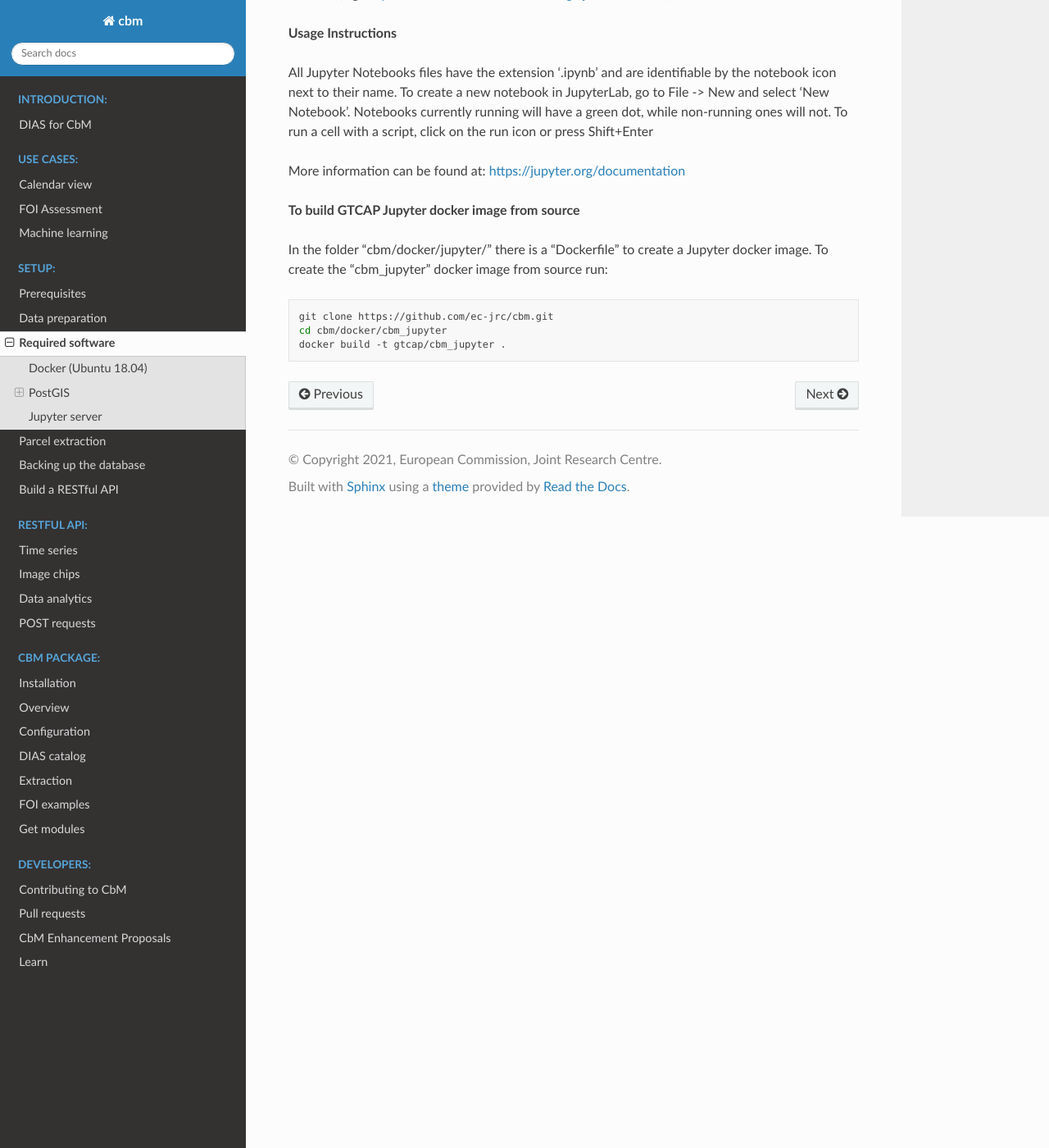
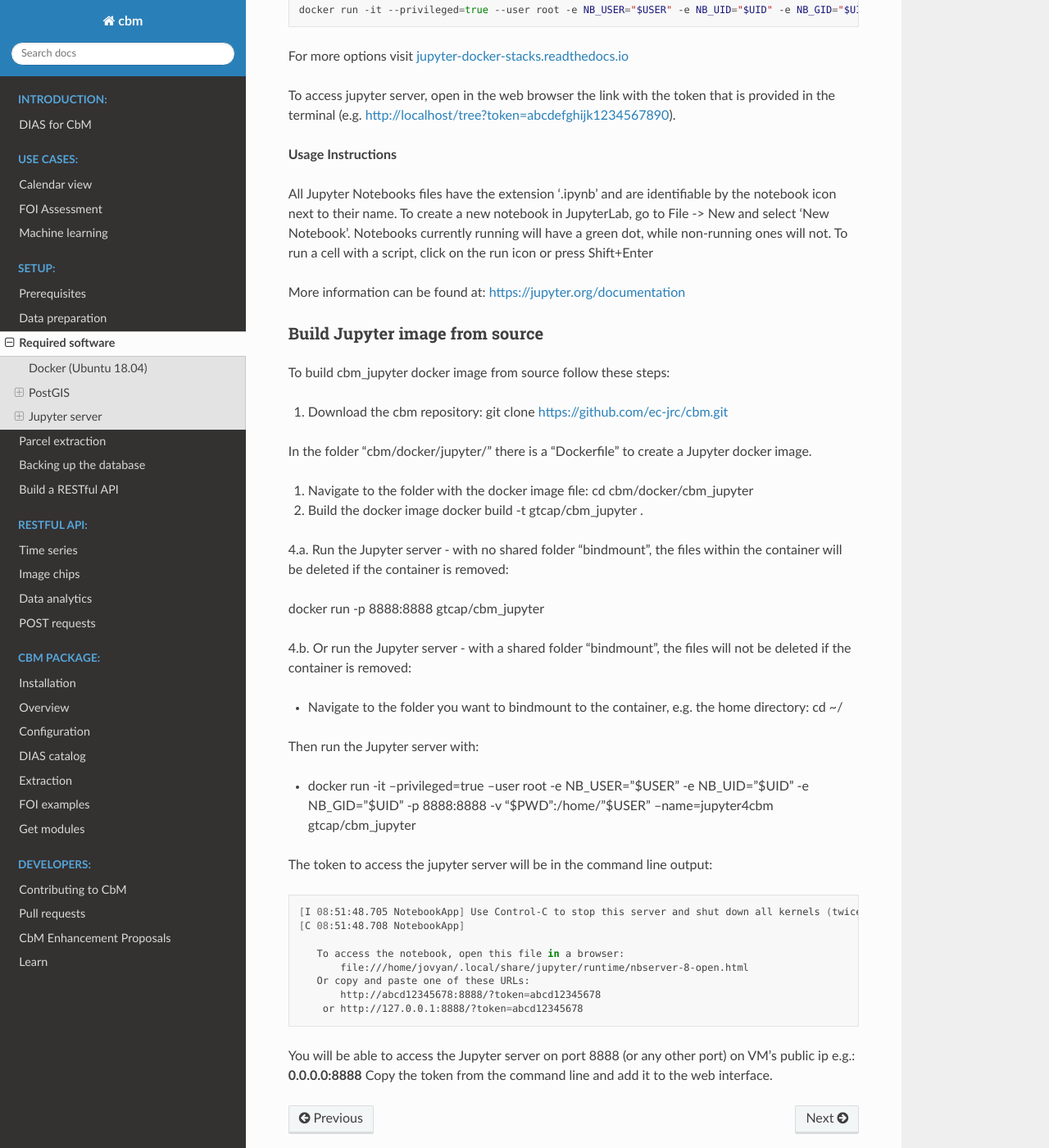
Before and after one commit to ec-jrc/cbm, a Sphinx documentation site: the page built from docs/setup_software.md, in a window 1280 px wide and 1400 px high, scrolled down 4605 px. Shown: the whole window at 82% size. Built offline with Sphinx 7.4.7 and the Read the Docs theme 2.0.0, drawn with Linux system fonts in a browser that asks for light colours; pages that are not in the unit, such as notebooks, are missing from menus; some of the changed text lies outside the part shown.

Commit message:
Docs updates

````diff
--- a/docs/setup_software.md
+++ b/docs/setup_software.md
@@ -1,10 +1,15 @@
 # Required software
 
 ## Docker (Ubuntu 18.04)
-Note these instructions are for Ubuntu 18.04 and may not work for other platforms. Installation instructions for other platforms can be found at [docs.docker.com](https://docs.docker.com/engine/install).
+Note these instructions are for Ubuntu 18.04 and may not work for other platforms.
+Installation instructions for other platforms can be found at [docs.docker.com](https://docs.docker.com/engine/install).
 
-The open virtualization software Docker was used to deploy all the applications required for CbM development. The Docker is a set of platform as a service products that use OS-level virtualization to deliver software in packages called containers.
-To run the extraction routines it is recommended to install the latest version of docker with the below steps:
+The open virtualization software Docker was used to deploy all the applications
+required for CbM development. The Docker is a set of platform as a service
+products that use OS-level virtualization to deliver software in packages called
+containers.
+To run the extraction routines it is recommended to install the latest version
+of docker with the below steps:
 ```sh
 sudo snap remove docker
 rm -R /var/lib/docker
@@ -29,21 +34,28 @@ sudo systemctl enable docker
 
 ## PostGIS
 
-For this project we use PostgreSQL database with the PostGIS extension. Postgis extends the open source PostgreSQL database server with spatial data constructs (e.g. geometries) and spatial querying capacities, allowing storage and query of information about location and mapping.
+For this project we use PostgreSQL database with the PostGIS extension. Postgis
+extends the open source PostgreSQL database server with spatial data constructs
+(e.g. geometries) and spatial querying capacities, allowing storage and query of
+information about location and mapping.
 
 To run a postgres database with postgis extension run:
 ```sh
-docker run --name postgis -v pgdb_data:/var/lib/postgresql/data -p 5432:5432 -d mdillon/postgis:10
+docker run --name cbm_db -d --restart always -v database:/var/lib/postgresql -v "$PWD"/sql:/root/sql --shm-size=2gb -p 5432:5432 -e POSTGRES_USER=postgres -e POSTGRES_PASS=mydiaspassword kartoza/postgis
 ```
-(To add password for the database add: POSTGRES_PASSWORD=mydiaspassword)
+<!-- $ -->
+
+Change the POSTGRES_PASS=mydiaspassword to a secure password for the database.
 
 This will return with a long docker container ID. Check if all is well:
 ```sh
-    docker ps -a
-    CONTAINER ID        IMAGE                COMMAND                  CREATED             STATUS                   PORTS                    NAMES
-    75fc1f296c79        mdillon/postgis:10   "docker-entrypoint.s…"   9 seconds ago       Up 7 seconds             0.0.0.0:5432->5432/tcp   postgis
+docker ps -a
+CONTAINER ID        IMAGE             COMMAND                  CREATED             STATUS                   PORTS                    NAMES
+75fc1f296c79        kartoza/postgis   "docker-entrypoint.s…"   9 seconds ago       Up 7 seconds             0.0.0.0:5432->5432/tcp   cbm_db
 ```
-You need postgresql client tools to access the database. Make sure these match the database version (which is 10 in the example case). For example, for the command line interface on ubuntu:
+You need postgresql client tools to access the database. Make sure these match
+the database version (which is 10 in the example case). For example, for the
+command line interface on ubuntu:
 ```sh
 sudo apt-get install postgresql-client-common postgresql-client-10
 ```
@@ -56,12 +68,21 @@ Type "help" for help.
 
 postgres=#
 ```
+To enable the required postgis extensions for cbm run:
 
-The mdillon/postgis image contains the TIGER data base per default (this is a often used in postgis training). We don't need it, so remove with:
+```sql
+CREATE EXTENSION postgis;
+CREATE EXTENSION postgis_raster;
+CREATE EXTENSION postgis_topology;
+```
+
+The postgis image may contain the TIGER data base per default (this is a often
+    used in postgis training). We don't need it, so remove with:
 ```
 postgres=# drop schema tiger cascade;
 ```
-and exit and reconnect (you are now in schema *public*). List the default tables in that schema:
+and exit and reconnect (you are now in schema *public*). List the default tables
+in that schema:
 ```
 postgres=# \q
 psql -h localhost -d postgres -U postgres
@@ -76,13 +97,14 @@ postgres=# \d
  public | spatial_ref_sys   | table | postgres
 (5 rows)
 ```
-These tables are required for the handling of spatial constructs (geometries, raster data, projection information).
+These tables are required for the handling of spatial constructs (geometries,
+    raster data, projection information).
 
 ### Optimizing
 
 The main configuration settings for PostgreSQL are in a text file postgresql.conf
-(/etc/postgresql/"version"/main/postgresql.conf) PostgreSQL ships with a basic configuration
-tuned for wide compatibility rather than performance.
+(/etc/postgresql/"version"/main/postgresql.conf) PostgreSQL ships with a basic
+configuration tuned for wide compatibility rather than performance.
 
 It is strongly recommended to configure the settings of the PostgreSQL database
 based on your hardware configuration and application, useful information can be found at
@@ -123,30 +145,53 @@ postgres=# create table public.aoi_s2_signatures (
 );
 ```
 
-The table *aois* is an ancillary table in which one can define the geometries of the areas of interest. The *dias_catalogue* is an essential table that stores the metadata for the relevant Sentinel-1 and -2 image frames. The table *aoi_s2_signatures* will store the time series extracts which will be linked to the parcel ID (pid) from the to-be-uploaded parcel reference table for each observation id (obsid) in the *dias_catalogue*.
+The table *aois* is an ancillary table in which one can define the geometries of
+the areas of interest. The *dias_catalogue* is an essential table that stores
+the metadata for the relevant Sentinel-1 and -2 image frames. The table
+*aoi_s2_signatures* will store the time series extracts which will be linked to
+the parcel ID (pid) from the to-be-uploaded parcel reference table for each
+observation id (obsid) in the *dias_catalogue*.
 
-Generate a new *aoi_s2_signatures* table for each aoi. This will typically be needed for separate years, as parcel references change. For instance, a table name like *nld2019_s2_signatures* would store all S2 records for the NL reference for 2019.
+Generate a new *aoi_s2_signatures* table for each aoi. This will typically be
+needed for separate years, as parcel references change. For instance, a table
+name like *nld2019_s2_signatures* would store all S2 records for the NL
+reference for 2019.
 
-For Sentinel-1 time series create the equivalent tables with *bs* (backscattering coefficients) and *c6* (6-day coherence) instead of *s2* in the table name.
+For Sentinel-1 time series create the equivalent tables with *bs*
+(backscattering coefficients) and *c6* (6-day coherence) instead of *s2* in the table name.
 
 
 ## Jupyter server
 
-The Jupyter Server is an open source web application that allows to create and share documents that contain live code, equations, visualizations and narrative text. Uses include: data cleaning and transformation, numerical simulation, statistical modeling, data visualization, machine learning, and much more (https://jupyter.org). JupyterLab is the next-generation user interface for Project Jupyter offering all the familiar building blocks of the classic Jupyter Notebook (notebook, terminal, text editor, file browser, rich outputs, etc.) in a flexible and powerful user interface. JupyterLab will eventually replace the classic Jupyter Notebook (https://jupyterlab.readthedocs.io).
+The Jupyter Server is an open source web application that allows to create and
+share documents that contain live code, equations, visualizations and narrative
+text. Uses include: data cleaning and transformation, numerical simulation,
+statistical modeling, data visualization, machine learning, and much more
+(https://jupyter.org). JupyterLab is the next-generation user interface for
+Project Jupyter offering all the familiar building blocks of the classic Jupyter
+Notebook (notebook, terminal, text editor, file browser, rich outputs, etc.) in
+a flexible and powerful user interface. JupyterLab will eventually replace the
+classic Jupyter Notebook (https://jupyterlab.readthedocs.io).
 
 **Instaling DIAS Jupyter (Jupyter Notebook Tensorflow Python Stack for CbM)**
 
-GTCAP cbm_jupyter docker image is based on the tensorflow-notebook of Jupyter Notebook Scientific Python Stack and configured for Copernicus DIAS for CAP “checks by monitoring” with all the requirements. This is the recommended way to run a Jupyter server. Some DIAS providers may provide preinstalled Jupyter environments as well.
+GTCAP cbm_jupyter docker image is based on the tensorflow-notebook of Jupyter
+Notebook Scientific Python Stack and configured for Copernicus DIAS for CAP
+“checks by monitoring” with all the requirements. This is the recommended way to
+run a Jupyter server. Some DIAS providers may provide preinstalled Jupyter
+environments as well.
 
 **Run GTCAP Jupyter docker image**
 
 To run a jupyter server with the default setup:
 ```
-docker run -p 8888:8888 gtcap/cbm_jupyter
+docker run --name cbm_jupyter -p 8888:8888 gtcap/cbm_jupyter
 ```
-This will run the jupyter server on port '8888' and can be accessed from a web browser on 'localhost:8888'.
+This will run the jupyter server on port '8888' and can be accessed from a web
+browser on 'localhost:8888'.
 
-To expose the jupyter server to port 80, change -p 8888:8888 to -p 80:8888, or to any other port.
+To expose the jupyter server to port 80, change -p 8888:8888 to -p 80:8888, or
+to any other port.
 
 
 **More options**
@@ -158,9 +203,8 @@ docker pull gtcap/cbm_jupyter
 
 To configure and access the current local directory within the jupyter server run:
 ```
-docker run -it --privileged=true --user root -e NB_USER="$USER" -e NB_UID="$UID" -e NB_GID="$UID" -p 8888:8888 -v "$PWD":/home/"$USER" --name=jupyter4cbm gtcap_jupyter
+docker run -it --privileged=true --user root -e NB_USER="$USER" -e NB_UID="$UID" -e NB_GID="$UID" -p 8888:8888 -v "$PWD":/home/"$USER" --name=cbm_jupyter gtcap/cbm_jupyter
 ```
-<!-- $ -->
 
 To run the Jupyter server with a predefined token, add at the end of the command:
 ```
@@ -178,20 +222,55 @@ To access jupyter server, open in the web browser the link with the token that i
 
 **Usage Instructions**
 
-All Jupyter Notebooks files have the extension '.ipynb' and are identifiable by the notebook icon next to their name.
+All Jupyter Notebooks files have the extension '.ipynb' and are identifiable by
+the notebook icon next to their name.
 To create a new notebook in JupyterLab, go to File -> New and select 'New Notebook'.
 Notebooks currently running will have a green dot, while non-running ones will not.
 To run a cell with a script, click on the run icon or press Shift+Enter
 
 More information can be found at: https://jupyter.org/documentation
 
-**To build GTCAP Jupyter docker image from source**
+
+### Build Jupyter image from source
+
+To build cbm_jupyter docker image from source follow these steps:
+
+1. Download the cbm repository:
+git clone https://github.com/ec-jrc/cbm.git
 
 In the folder "cbm/docker/jupyter/" there is a "Dockerfile" to create a Jupyter docker image.
-To create the "cbm_jupyter" docker image from source run:
 
+2. Navigate to the folder with the docker image file:
+cd cbm/docker/cbm_jupyter
+
+3. Build the docker image
+docker build -t gtcap/cbm_jupyter .
+
+
+4.a. Run the Jupyter server  - with no shared folder "bindmount", the files within the container will be deleted if the container is removed:
+
+docker run -p 8888:8888 gtcap/cbm_jupyter
+
+4.b. Or run the Jupyter server  - with a shared folder "bindmount", the files will not be deleted if the container is removed:
+
+- Navigate to the folder you want to bindmount to the container, e.g. the home directory:
+cd ~/
+
+Then run the Jupyter server with:
+- docker run -it --privileged=true --user root -e NB_USER="$USER" -e NB_UID="$UID" -e NB_GID="$UID" -p 8888:8888 -v "$PWD":/home/"$USER" --name=jupyter4cbm gtcap/cbm_jupyter
+<!-- $ -->
+
+The token to access the jupyter server will be in the command line output:
 ```sh
-git clone https://github.com/ec-jrc/cbm.git
-cd cbm/docker/cbm_jupyter
-docker build -t gtcap/cbm_jupyter .
+[I 08:51:48.705 NotebookApp] Use Control-C to stop this server and shut down all kernels (twice to skip confirmation).
+[C 08:51:48.708 NotebookApp]
+
+   To access the notebook, open this file in a browser:
+       file:///home/jovyan/.local/share/jupyter/runtime/nbserver-8-open.html
+   Or copy and paste one of these URLs:
+       http://abcd12345678:8888/?token=abcd12345678
+    or http://127.0.0.1:8888/?token=abcd12345678
 ```
+
+You will be able to access the Jupyter server on port 8888 (or any other port) on VM's public ip e.g.: **0.0.0.0:8888**
+Copy the token from the command line and add it to the web interface.
````
Also changed, not shown: other parts of docs/setup_software.md (+2 -2 lines), docs/cbm_install.md (+1 -1 lines).
